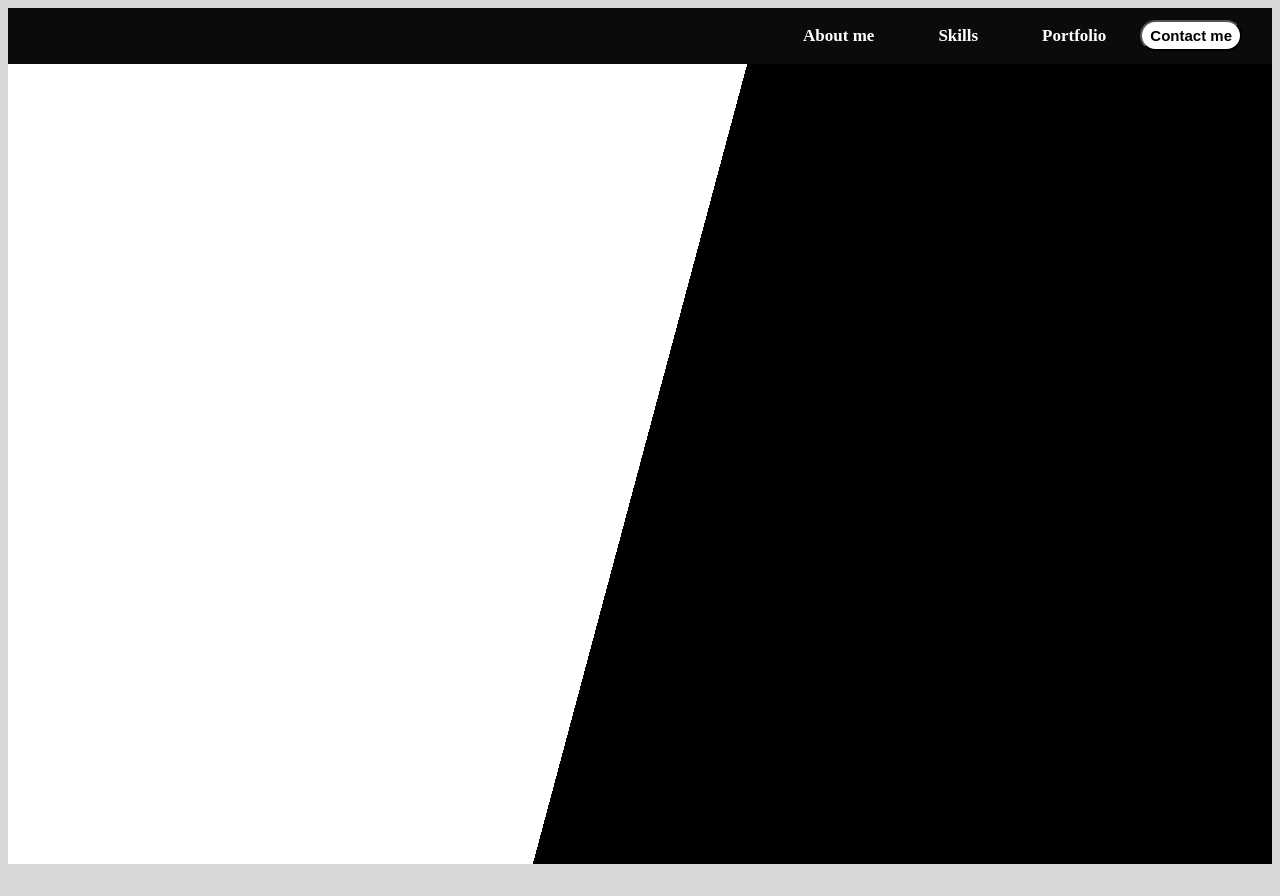
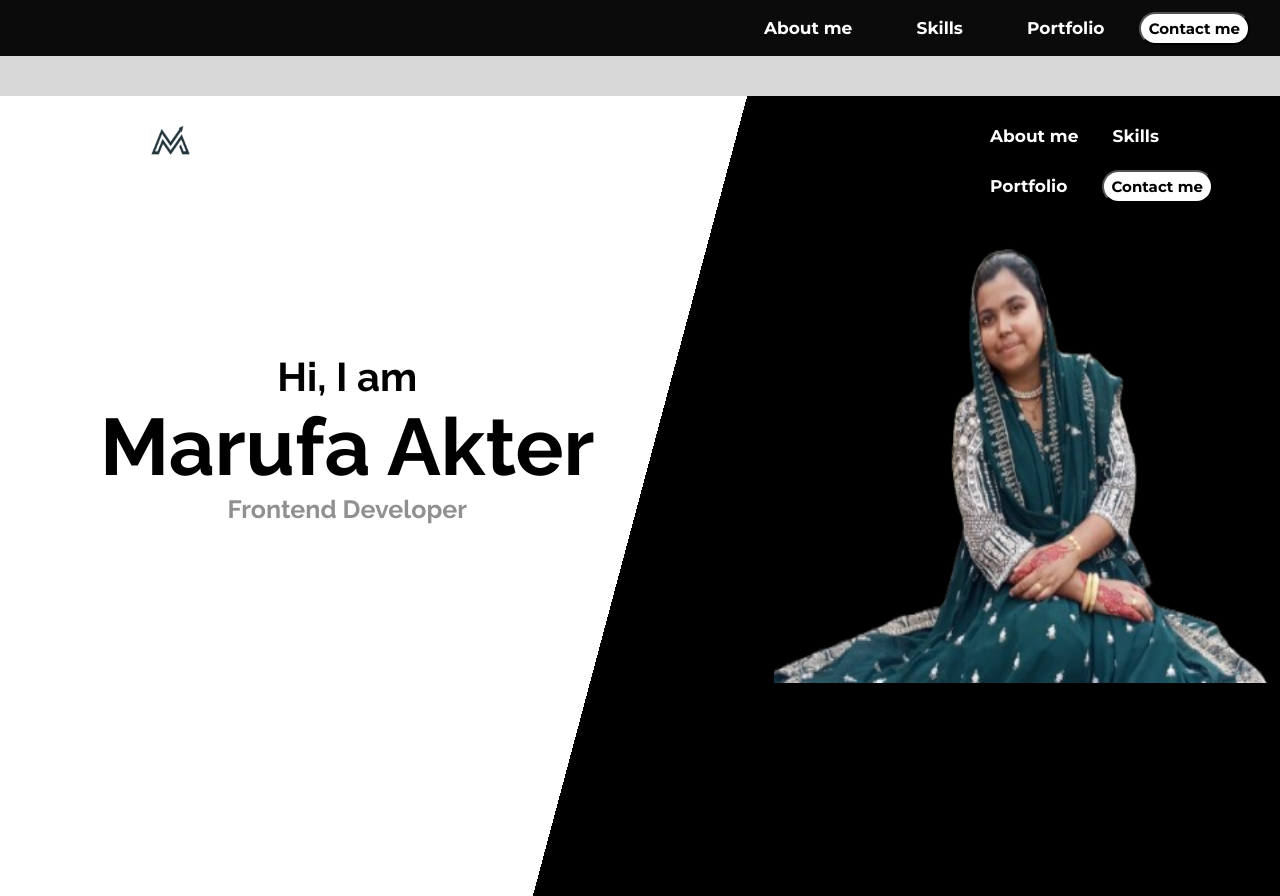
Before and after one commit to marufaakter1947/PracticePortfolio, a plain HTML site: page index.html in a window 1280 px wide. Before the commit the page ends 872 px from the top, so only its background shows below. Drawn offline with Linux system fonts and the light colour scheme.

Commit message:
banner section added

```diff
--- a/index.html
+++ b/index.html
@@ -4,15 +4,16 @@
     <meta charset="UTF-8">
     <meta name="viewport" content="width=device-width, initial-scale=1.0">
 
-    <link rel="preconnect" href="https://fonts.googleapis.com">
+<link rel="preconnect" href="https://fonts.googleapis.com">
 <link rel="preconnect" href="https://fonts.gstatic.com" crossorigin>
-<link href="https://fonts.googleapis.com/css2?family=Montserrat:ital,wght@0,100..900;1,100..900&display=swap" rel="stylesheet">
+<link href="https://fonts.googleapis.com/css2?family=Montserrat:ital,wght@0,100..900;1,100..900&family=Raleway:ital,wght@0,100..900;1,100..900&display=swap" rel="stylesheet">
 
     <link rel="stylesheet" href="style.css">
     <title>Personal Portfolio</title>
 </head>
 <body>
     <nav id="nav-bar">
+
 <a href="#About-me">About me</a>
 <a href="#Skills">Skills</a>
 <a href="#Portfolio">Portfolio</a>
@@ -20,6 +21,28 @@
     </nav>
 
     <section id="banner">
+     <div class="nav2-item">
+<div class="nav-left">
+        <img id="logo-img" src="images/logo.png" alt="This is a logo">
+        </div>
+        <div class="nav-right">
+<a href="#About-me">About me</a>
+<a href="#Skills">Skills</a>
+<a href="#Portfolio">Portfolio</a>
+<button>Contact me</button>
+        </div>
+     </div>
+        <div class="banner-container">
+            <div class="banner-content">
+<h2>Hi, I am</h2>
+<h1>Marufa Akter</h1>
+<p>Frontend Developer</p>
+
+            </div>
+            <div class="banner-image">
+<img src="images/img-removebg-preview.png" alt="">
+            </div>
+        </div>
 
     </section>
 </body>
--- a/style.css
+++ b/style.css
@@ -1,5 +1,8 @@
 *{
+    margin: 0;
+    padding: 0;
     box-sizing: border-box;
+     font-family: "Montserrat", sans-serif;
 }
 body{
     background-color: #D7D7D7;
@@ -8,6 +11,7 @@ body{
     background-color: #0B0B0B;
     /* height: 66px; */
     text-align: right;
+    margin-bottom: 40px;
 }
 
 #nav-bar a{
@@ -17,6 +21,15 @@ body{
     text-decoration: none;
     padding: 18px 30px;
 
+    display: inline-block;
+}
+.nav-right a{
+font-size: 17px;
+    font-weight: bold;
+    color: #FFFFFF;
+    text-decoration: none;
+    padding-right:30px;
+   margin-top: 30px;
     display: inline-block;
 }
 
@@ -29,7 +42,66 @@ body{
     padding: 5px 8px;
     margin-right: 30px;
 }
+.nav-right button{
+    background-color: #FFFFFF;
+    font-size: 15px;
+    font-weight: bold;
+    border-radius: 30px;
+    color: #000000;
+    padding: 5px 8px;
+    margin-right: 30px;
+}
 #banner{
     height: 100vh;
      background: linear-gradient(105deg, #FFFFFF 50%, #000000 50%);
 }
+#logo-img{
+    width: 40px;
+    height: 30px;
+    margin-left: 150px;
+    margin-top: 30px;
+}
+.nav2-item{
+    display: flex;
+    /* justify-content:space-between; */
+    gap: 800px;
+}
+.banner-content h2{
+    color: #000000;
+    font-size: 40px;
+    font-weight: bold;
+    font-family:"Raleway",  sans-serif ;
+    text-align: center;
+    margin-top: 150px;
+    margin-left: 100px;
+}
+.banner-content h1{
+    color: #000000;
+    font-size: 80px;
+    font-weight: bold;
+    font-family:"Raleway",  sans-serif ;
+    text-align: center;
+    margin-left: 100px;
+
+
+}
+.banner-content p{
+    color: #909090;
+    font-size: 25px;
+    font-weight: bolder;
+    font-family:"Raleway",  sans-serif ;
+    text-align: center;
+    margin-left: 100px;
+
+
+}
+
+.banner-image img{
+    height: 450px;
+    width: 500px;
+    margin-top: 30px;
+}
+.banner-container{
+    display: flex;
+   gap:180px;
+}
```
Also changed, not shown: IMG_20230511_190519_506.jpg (added), IMG_20231231_165548_547.jpg (added), images/img-removebg-preview.png (added).
